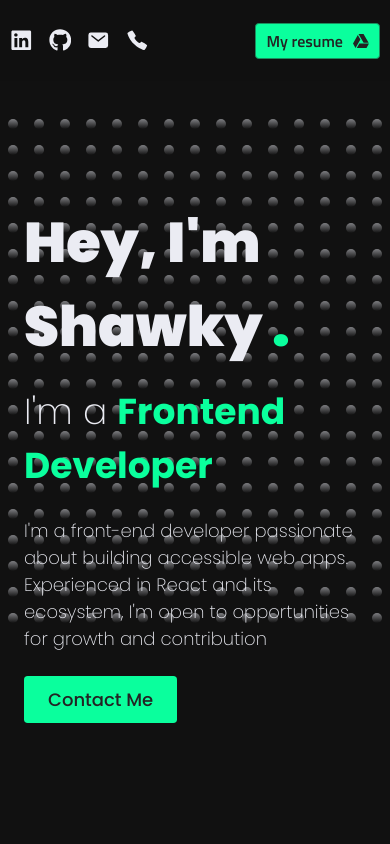
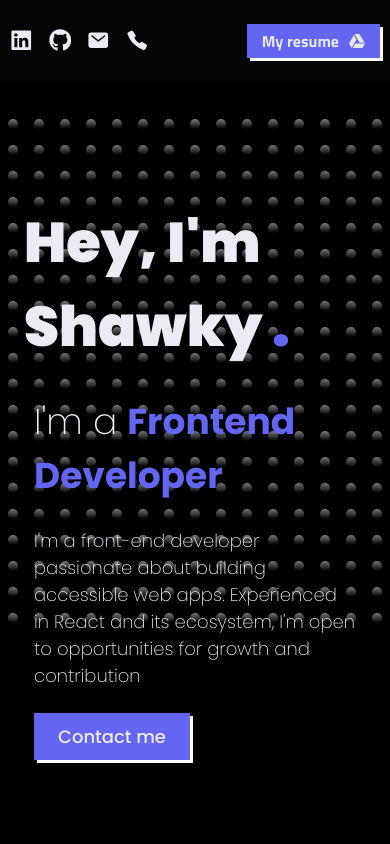
Before and after one commit to shawkysobhy/shawky-sobhy, a React (Vite) app: page / in a window 390 px wide. Shown: the top 844 px of the page. Built offline with nearby package versions, Linux system fonts and the light colour scheme.

Commit message:
update  portfolio colors

```diff
--- a/src/components/Chips.tsx
+++ b/src/components/Chips.tsx
@@ -1,6 +1,6 @@
 function Chips({children}:{children:React.ReactNode}) {
   return (
-		<span className='text-[1.6rem] py-[.2rem] px-[.8rem] rounded-full bg-backgroundLight cursor-pointer hover:bg-[#064e3b] select-none'>
+		<span className='text-[1.6rem] py-[.2rem] px-[.8rem] rounded-full bg-backgroundLight cursor-pointer hover:bg-[#312e81] select-none'>
 			{children}
 		</span>
 	);
--- a/src/components/Filter.tsx
+++ b/src/components/Filter.tsx
@@ -12,8 +12,8 @@ function Filter({ options, filterKeyword, setFilterKeyword }: FilterProps) {
 			{options.map((option) => {
 				return (
 					<button
-						className={`px-4  text-[16px]  rounded-md   transition-all duration-300 ease-in-out   hover:bg-brand hover:text-black
-						${filterKeyword === option.value ? activeButtonStyle : 'bg-[#1b4332]'}
+						className={`px-4  text-[16px]  rounded-md   transition-all duration-300 ease-in-out   hover:bg-brand hover:text-white
+						${filterKeyword === option.value ? activeButtonStyle : 'bg-gray-200 text-indigo-800'}
 							`}
 						key={option.value}
 						onClick={() => setFilterKeyword(option.value)}>
@@ -26,8 +26,3 @@ function Filter({ options, filterKeyword, setFilterKeyword }: FilterProps) {
 }
 
 export default Filter;
-/**				//  ${
-							// 	option.value == currentActiveButton
-							// 		? activeButtonStyle
-							// 		: 'text-gray-600 bg-white'
-							// } */
--- a/src/components/Header.tsx
+++ b/src/components/Header.tsx
@@ -9,9 +9,12 @@ function Header() {
 			<a
 				href={CONTACTS.ruesme}
 				target='_blank'
-				className='px-4 py-2  md:px-8  text-[16px] md:text-sm font-semibold font-titilllium text-backgroundLight transition-colors duration-200 border outline-none cursor-pointer bg-brand rounded-md border-mintgreen hover:opacity-80 flex items-center justify-center space-x-4'>
+				className='px-6 py-2 font-bold bg-brand text-gray-200 w-fit transition-all shadow-[3px_3px_0px_white] hover:shadow-none hover:translate-x-[3px] hover:translate-y-[3px]   md:px-8  text-[16px] md:text-sm  font-titilllium  duration-200  outline-none cursor-pointer    flex items-center justify-center space-x-4'>
 				<span>My resume</span> <FaGoogleDrive />
 			</a>
+			{/* <button className='px-6 py-2 font-medium bg-indigo-500 text-white w-fit transition-all shadow-[3px_3px_0px_black] hover:shadow-none hover:translate-x-[3px] hover:translate-y-[3px]'>
+					Hover me
+				</button> */}
 		</header>
 	);
 }
--- a/src/components/ProjectCard.tsx
+++ b/src/components/ProjectCard.tsx
@@ -28,7 +28,7 @@ function ProjectCard({ project }:{project:any}) {
 			<div>
 				<div className='flex items-center gap-[1.2rem] my-[1.6rem]'>
 					<h4
-						className='font-bold cursor-pointer text-md'
+						className='font-bold cursor-pointer text-md text-indigo-50'
 						onClick={openModalHandler}>
 						{project.title}
 					</h4>
@@ -37,16 +37,18 @@ function ProjectCard({ project }:{project:any}) {
 						href={project.links.src}
 						target='_blank'
 						aria-label='visit project repo on github'>
-						<FaGithub className='w-10 h-10 cursor-pointer text-brand hover:text-emerald-600' />
+						<FaGithub className='w-10 h-10 cursor-pointer text-brand hover:text-indigo-800' />
 					</a>
 					<a
 						href={project.links.live}
 						target='_blank'
 						aria-label='visit project live demo'>
-						<FaChrome className='w-10 h-10 cursor-pointer text-brand hover:text-emerald-600 ' />
+						<FaChrome className='w-10 h-10 cursor-pointer text-brand hover:text-indigo-800 ' />
 					</a>
 				</div>
-				<div className='text-brand '>{project?.tools?.join(' - ')}</div>
+				<div className='text-[#eef2ff] font-bold '>
+					{project?.tools?.join(' - ')}
+				</div>
 				<p className='my-2 leading-relaxed font-extralight'>
 					{project.description.substring(0, 113)}
 					<button
--- a/src/components/ProjectInfo.tsx
+++ b/src/components/ProjectInfo.tsx
@@ -6,7 +6,7 @@ function ProjectInfo({ project }:{project:Project}) {
 	const { title, description, img, links } = project;
 	return (
 		<div className='max-w-[700px] w-full  rounded-[1.2rem] overflow-hidden bg-backgroundLight text-white'>
-			<img className='w-full aspect-video' src={img} />
+			<img className='max-w-[700px] w-full aspect-video' src={img} />
 			<div className='p-[2.4rem]'>
 				<h4 className='py-4 text-lg font-bold'>{title}</h4>
 				<div className='pb-6'>
--- a/src/index.css
+++ b/src/index.css
@@ -40,27 +40,25 @@ body {
 }
 
 ::selection {
-	background-color: #0aff9d;
-	color: #111;
+	background-color: #312e81;
+	color: white;
 }
 .about::first-letter {
 	background: #232323;
 	padding: 5px 10px;
-	border-radius: 5px;
 	margin-right: 5px;
 	font-size: 30px;
+	border-radius: 3px;
 }
 
 .filter::-webkit-scrollbar {
 	height: 5px;
-	background-color: #f0f0f0; /* Set the background color of the scrollbar track */
+	background-color: #f0f0f0;
 }
 
-/* Style for the scrollbar thumb (the draggable part) */
 .filter::-webkit-scrollbar-thumb {
-	background-color: #888; /* Set the color of the scrollbar thumb */
+	background-color: #888;
 }
-
 
 ::-webkit-scrollbar {
 	width: 10px;
@@ -72,8 +70,7 @@ body {
 }
 ::-webkit-scrollbar-thumb {
 	background: gray;
-	border-radius: 5px;
 }
 ::-webkit-scrollbar-thumb:hover {
-	background: #3cbb6f;
+	background: #a5b4fc;
 }
--- a/src/layout/About.tsx
+++ b/src/layout/About.tsx
@@ -27,7 +27,7 @@ function About() {
 				</div>
 				<div>
 					<div className='flex flex-row items-center mb-[24px]'>
-						<HiMiniCommandLine color='#0aff9d' className='w-12 h-12' />
+						<HiMiniCommandLine className='w-12 h-12 text-brand' />
 						<div>
 							<p className='text-[2.2rem] font-bold ml-[.8rem]'>Use at work</p>
 						</div>
--- a/src/layout/Heading.tsx
+++ b/src/layout/Heading.tsx
@@ -10,7 +10,7 @@ function Heading() {
 						<span className='text-brand'> . </span>
 					</h1>
 				</div>
-				<div className='relative overflow-hidden text-white w-fit'>
+				<div className='relative p-4 overflow-hidden text-white w-fit'>
 					<h2 className='text-lg mt-[1.6rem] font-extralight'>
 						I&apos;m a <span className='font-bold text-brand'>{POSITION}</span>
 					</h2>
@@ -19,8 +19,8 @@ function Heading() {
 					</p>
 					<a
 						href='#contact'
-						className=' inline-block z-20 border-mintgreen  bg-brand rounded-md text-backgroundLight font-medium py-[1rem] px-[2.4rem] transition-opacity duration-200 hover:opacity-70 text-sm'>
-						Contact Me
+						className=' inline-block py-[1rem] px-[2.4rem] font-medium bg-brand text-white w-fit transition-all shadow-[3px_3px_0px_white] hover:shadow-none hover:translate-x-[3px] hover:translate-y-[3px]'>
+						Contact me
 					</a>
 				</div>
 			</div>
--- a/src/layout/Projects.tsx
+++ b/src/layout/Projects.tsx
@@ -12,11 +12,10 @@ function Projects() {
 			</div>
 			<div className='flex items-center justify-center w-full py-20'>
 				<Link
-					target='_blank'
 					to='/projects'
 					aria-label='visit all project page'
-					className='flex items-start justify-center px-6 py-2  text-sm font-semibold  text-white transition-colors duration-200  outline-none cursor-pointer  min-w-[200px] rounded-lg bg-emerald-800 font-titilllium hover:opacity-80'>
-					<span>See more</span>
+					className='px-6  min-w-[160px]  py-2 font-bold bg-brand text-gray-200 w-fit transition-all shadow-[3px_3px_0px_white] hover:shadow-none hover:translate-x-[3px] hover:translate-y-[3px]   md:px-8  text-[16px] md:text-sm  font-titilllium  duration-200  outline-none cursor-pointer    items-center justify-center  flex'>
+					<span className='mx-auto'>See more</span>
 				</Link>
 			</div>
 		</section>
--- a/src/page/NotFoundPage.tsx
+++ b/src/page/NotFoundPage.tsx
@@ -7,10 +7,12 @@ function NotFoundPage() {
 				<h1 className='text-2xl tracking-widest text-white '>404</h1>
 				<h1 className='text-center text-white text-md md:text-lg'>
 					Oops! Lost in the digital wilderness? Let&apos;s steer you back to
-					familiar grounds! 🌟
+					familiar grounds!
 				</h1>
-				<Link to='/' className='m-8 styled-link'>
-					<GrReturn /> Go to Home
+				<Link
+					to='/'
+					className=' flex items-center justify-center font-bold py-[1rem] px-[2.4rem]  bg-brand text-white w-fit transition-all shadow-[3px_3px_0px_white] hover:shadow-none hover:translate-x-[3px] hover:translate-y-[3px]'>
+					<GrReturn className='text-xl'/> <p>Go to Home</p>
 				</Link>
 			</div>
 		</div>
--- a/src/page/ProjectsPage.tsx
+++ b/src/page/ProjectsPage.tsx
@@ -9,6 +9,7 @@ import Contact from '../layout/Contact';
 import Filter from '../components/Filter';
 import { Project, TechStack, tech } from '../models';
 import { Link } from 'react-router-dom';
+import { GrReturn } from 'react-icons/gr';
 function ProjectsPage() {
 	useLayoutEffect(() => {
 		window.scrollTo(0, 0);
@@ -34,7 +35,7 @@ function ProjectsPage() {
 					</h3>
 					<div className='flex items-center space-x-4'>
 						<Link to='/'>
-							<BsArrowLeftSquareFill className='w-12 h-12 cursor-pointer text-emerald-300 hover:text-emerald-600' />
+							<BsArrowLeftSquareFill className='w-12 h-12 text-indigo-300 cursor-pointer hover:text-indigo-600' />
 						</Link>
 						<Filter
 							filterKeyword={filterKeyword}
@@ -51,9 +52,9 @@ function ProjectsPage() {
 						/>
 					</div>
 				</div>
-				<div className='px-10 py-8 my-20 border-r-4 border-orange-600 rounded-md bg-darkGray'>
+				<div className='px-10 py-8 my-20 border-r-4 border-indigo-300 rounded-md bg-darkGray'>
 					<p className='leading-loose text-textGray font-titilllium'>
-						<SiHey className='w-12 h-12 text-orange-600' /> {Note_Project}
+						<SiHey className='w-12 h-12 text-indigo-300' /> {Note_Project}
 					</p>
 				</div>
 				<div className='grid grid-cols-1 md:grid-cols-2 lg:grid-cols-3 gap-x-12 gap-y-16'>
@@ -62,6 +63,13 @@ function ProjectsPage() {
 					))}
 				</div>
 			</div>
+			<div className='flex items-center justify-center'>
+				<Link
+					to='/'
+					className=' flex items-center justify-center font-bold py-[1rem] px-[2.4rem]  bg-brand text-white w-fit transition-all shadow-[3px_3px_0px_white] hover:shadow-none hover:translate-x-[3px] hover:translate-y-[3px]'>
+					<GrReturn className='text-lg' /> <p>Go to Home</p>
+				</Link>
+			</div>
 			<Contact />
 			<div className='h-[200px] bg-gradient-to-b from-background to-backgroundDark'></div>
 		</main>
--- a/tailwind.config.js
+++ b/tailwind.config.js
@@ -16,9 +16,9 @@ export default {
 				titilllium: ['Titillium Web', 'sans-serif'],
 			},
 			colors: {
-				background: '#111',
-				brand: '#0aff9d',
-				mintgreen: '#1b8e5e',
+				background: '#000',
+				brand: '#6366f1',
+				mintgreen: '#6366f1',
 				bgOpaque: 'hsla(0,0%,7%,.25)',
 				backgroundLight: ' #232323',
 				backgroundDark: '#080808',
```
